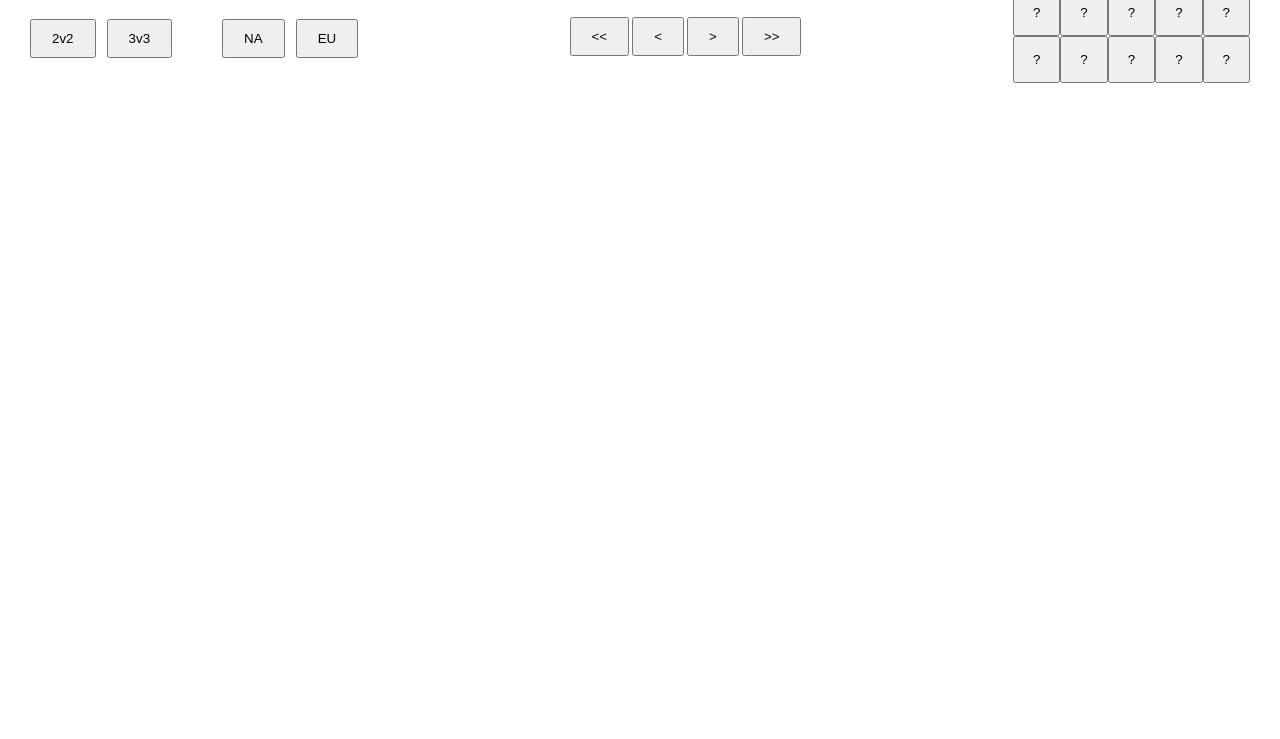
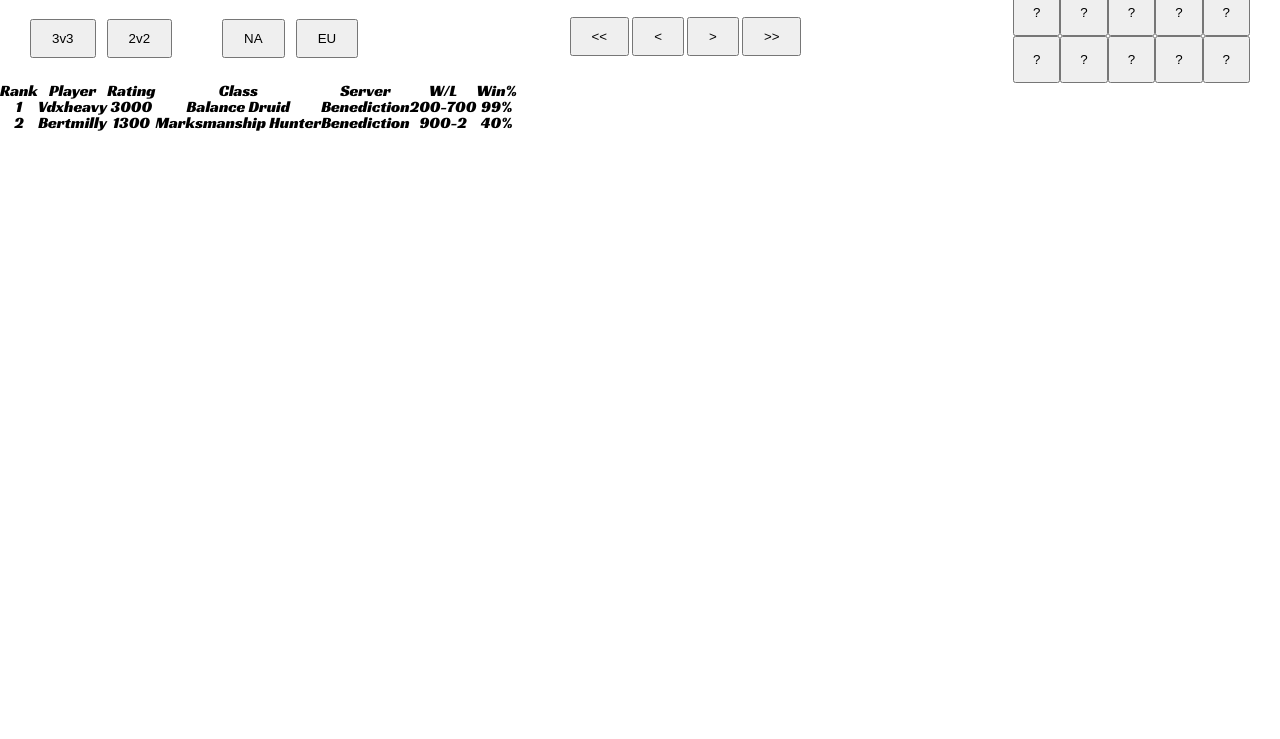
Before and after one commit to Tyron-Clark/ladder, a website: page public/index.html in a window 1280 px wide. Shown: the part 61-800 px from the top of the page. Drawn offline with Linux system fonts and the light colour scheme.

Commit message:
table structuring and added comments

```diff
--- a/public/index.html
+++ b/public/index.html
@@ -15,27 +15,25 @@
   </head>
   <body>
     <h1>Classic Arena Index</h1>
-    <main>
-      <section class="ladder-controls">
-        <div class="bracket-region-buttons">
-          <div class="bracket-buttons">
+    <section id="ladderControls" class="ladder-controls">
+      <div id="bracketRegionButtons" class="bracket-region-buttons">
+        <div id="bracketButtons" class="bracket-buttons">
+          <button id="3v3Button">3v3</button>
           <button id="2v2Button">2v2</button>
-            <button id="3v3Button">3v3</button>
         </div>
-          <div class="region-buttons">
+        <div id="regionButtons" class="region-buttons">
           <button id="naButton">NA</button>
           <button id="euButton">EU</button>
         </div>
       </div>
-
-        <div class="pagination-buttons">
+      <div id="paginationButtons" class="pagination-buttons">
         <button id="paginationFirst"><<</button>
         <button id="paginationPrev"><</button>
         <button id="paginationNext">></button>
         <button id="paginationLast">>></button>
       </div>
 
-        <div class="class-filters">
+      <div id="classFilters" class="class-filters">
         <button>?</button>
         <button>?</button>
         <button>?</button>
@@ -48,6 +46,36 @@
         <button>?</button>
       </div>
     </section>
+    <main>
+      <table>
+        <tr>
+          <th>Rank</th>
+          <th>Player</th>
+          <th>Rating</th>
+          <th>Class</th>
+          <th>Server</th>
+          <th>W/L</th>
+          <th>Win%</th>
+        </tr>
+        <tr>
+          <td>1</td>
+          <td>Vdxheavy</td>
+          <td>3000</td>
+          <td>Balance Druid</td>
+          <td>Benediction</td>
+          <td>200-700</td>
+          <td>99%</td>
+        </tr>
+        <tr>
+          <td>2</td>
+          <td>Bertmilly</td>
+          <td>1300</td>
+          <td>Marksmanship Hunter</td>
+          <td>Benediction</td>
+          <td>900-2</td>
+          <td>40%</td>
+        </tr>
+      </table>
     </main>
   </body>
 </html>
```
Also changed, not shown: public/css/ladder.css (+10 -1 lines). Lines whose indentation alone changed are shown as unchanged.
